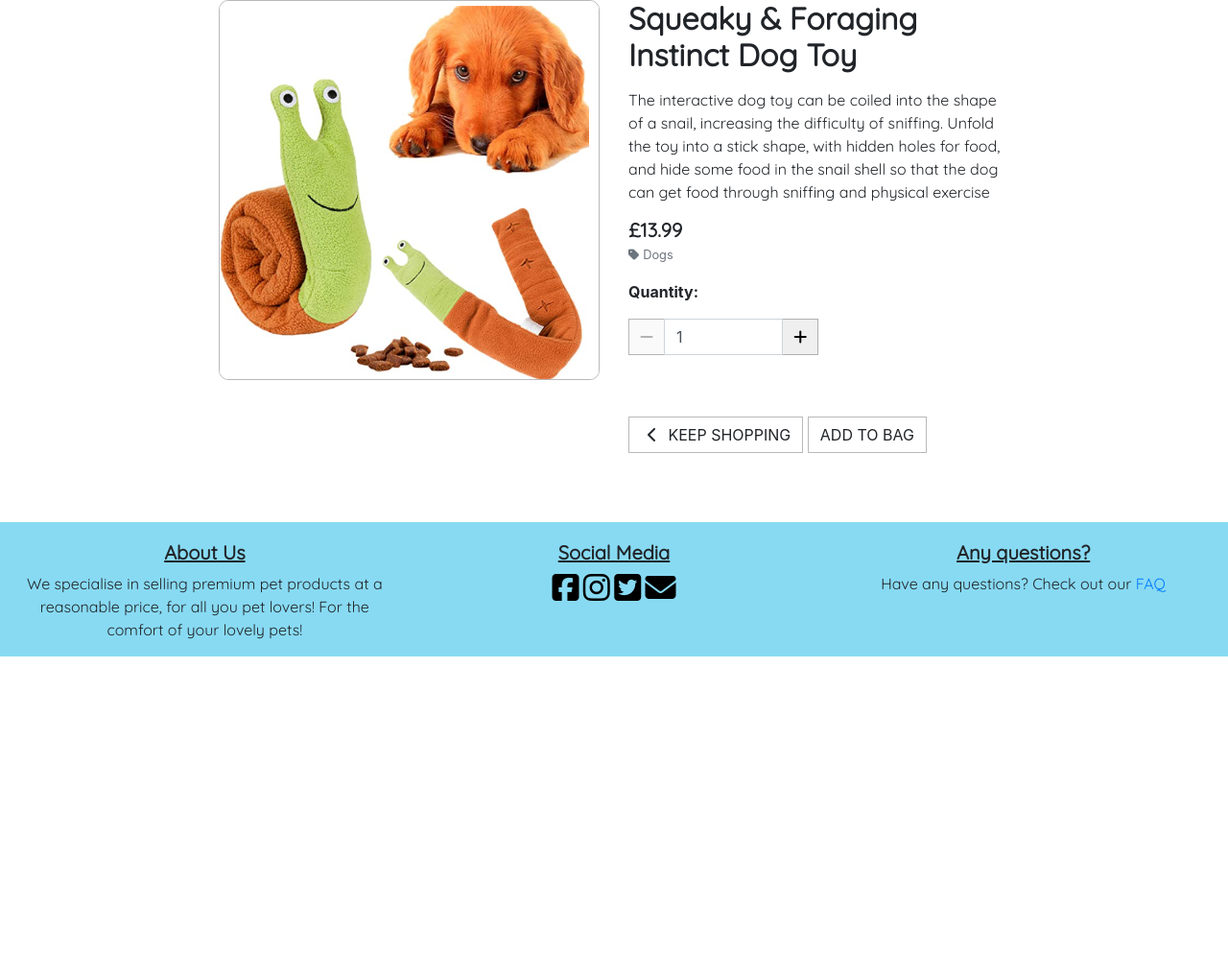
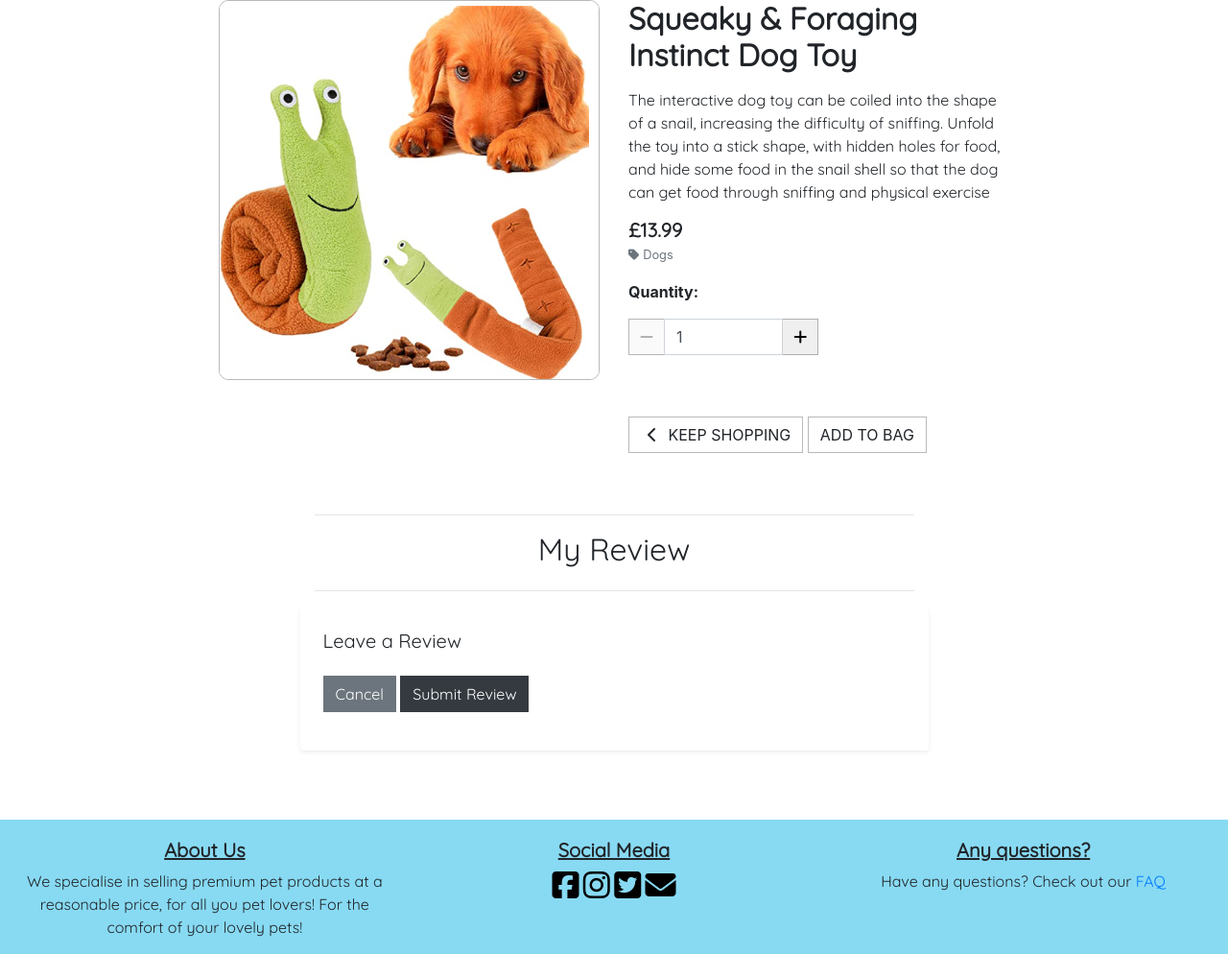
Before and after one commit to HinaChoudhry/Pawfect-Pets, a Django app: page /products/1/ in a window 1280 px wide. Shown: the part 242-1236 px from the top of the page at 96% size. Before the commit the page ends 926 px from the top, so only its background shows below. Run offline with Django 3.2, Linux system fonts and the light colour scheme; data comes from the database, SQL or seed files in the repository; some libraries are stand-ins or nearby versions; some web fonts are replaced.

Commit message:
Bug fix - form submission not working due to mistyped template in views.py

```diff
--- a/products/templates/products/product_detail.html
+++ b/products/templates/products/product_detail.html
@@ -91,7 +91,12 @@
             </div>
         </div>
     </div>
+
+    {% include 'reviews/includes/add_review.html' %}
 {% endblock %}
+
+
+
 
 {% block postloadjs %}
 {{ block.super }}
--- /dev/null
+++ b/reviews/templates/reviews/includes/add_review.html
@@ -0,0 +1,30 @@
+
+    <!-- Header -->
+    <div class="row justify-content-center product-font">
+        <div class="col-12 col-md-6 review-header">
+            <hr>
+            <h2 class="product-font mb-4 text-full text-center">My Review</h2>
+            <hr>
+        </div>
+    </div>
+
+     <!-- Form -->
+    <div class="row justify-content-center product-font">
+        <div class="col-12 col-lg-6 bg-white rounded shadow-sm p-4 mb-5 review-form">
+            <h5 class="mb-4 review-write-detail">Leave a Review</h5>
+            <form method="POST" action="{% url 'add_review' product.id %}" enctype="multipart/form-data">
+                <div class="form-group">
+                    {% csrf_token %}
+                    {{ form | crispy }}
+                </div>
+
+                <!-- Buttons -->
+                <div class="form-group">
+                    <a class="btn btn-secondary rounded-0" href="{% url 'products' %}">Cancel</a>
+                    <button class="btn btn-dark text-full rounded-0" type="submit"> Submit Review
+                    </button>
+                </div>
+            </form>
+        </div>
+    </div>
+</div>
--- a/reviews/urls.py
+++ b/reviews/urls.py
@@ -4,8 +4,5 @@ from . import views
 urlpatterns = [
     path('add_review/<product_id>', views.add_review, name="add_review"),
     path('edit_review/<review_id>', views.edit_review, name="edit_review"),
-    path(
-        'delete_review/<review_id>',
-        views.delete_review, name="delete_review"
-        ),
+    path('delete_review/<review_id>', views.delete_review, name="delete_review"),
 ]
```
Also changed, not shown: reviews/views.py (+6 -6 lines), reviews/templates/reviews/reviews.html (deleted).
